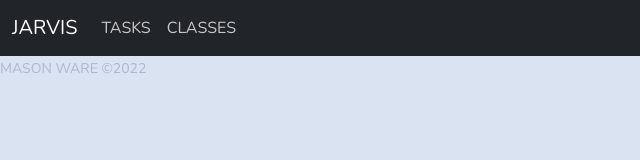
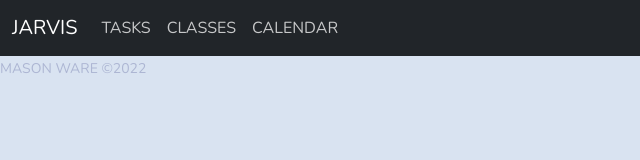
Before and after one commit to masonrware/jarvis-assistant, an Electron app: page src/ui/index.html in a window 1020 px wide. Shown: the full height of the page, 0-640 px from the left. Drawn offline with nearby package versions, Linux system fonts and the light colour scheme.

Commit message:
added calendar to nav

```diff
--- a/src/ui/index.html
+++ b/src/ui/index.html
@@ -29,6 +29,14 @@
                         };
                     </script>
                     </li>
+                    <li class='nav-item'>
+                    <a class='nav-link' id='calendar'>CALENDAR</a>
+                    <script type="text/javascript">
+                        document.getElementById("calendar").onclick = function () {
+                            location.href = "../calendar/calendar.html";
+                        };
+                    </script>
+                    </li>
                 </div>
             </div>
         </nav>
```
